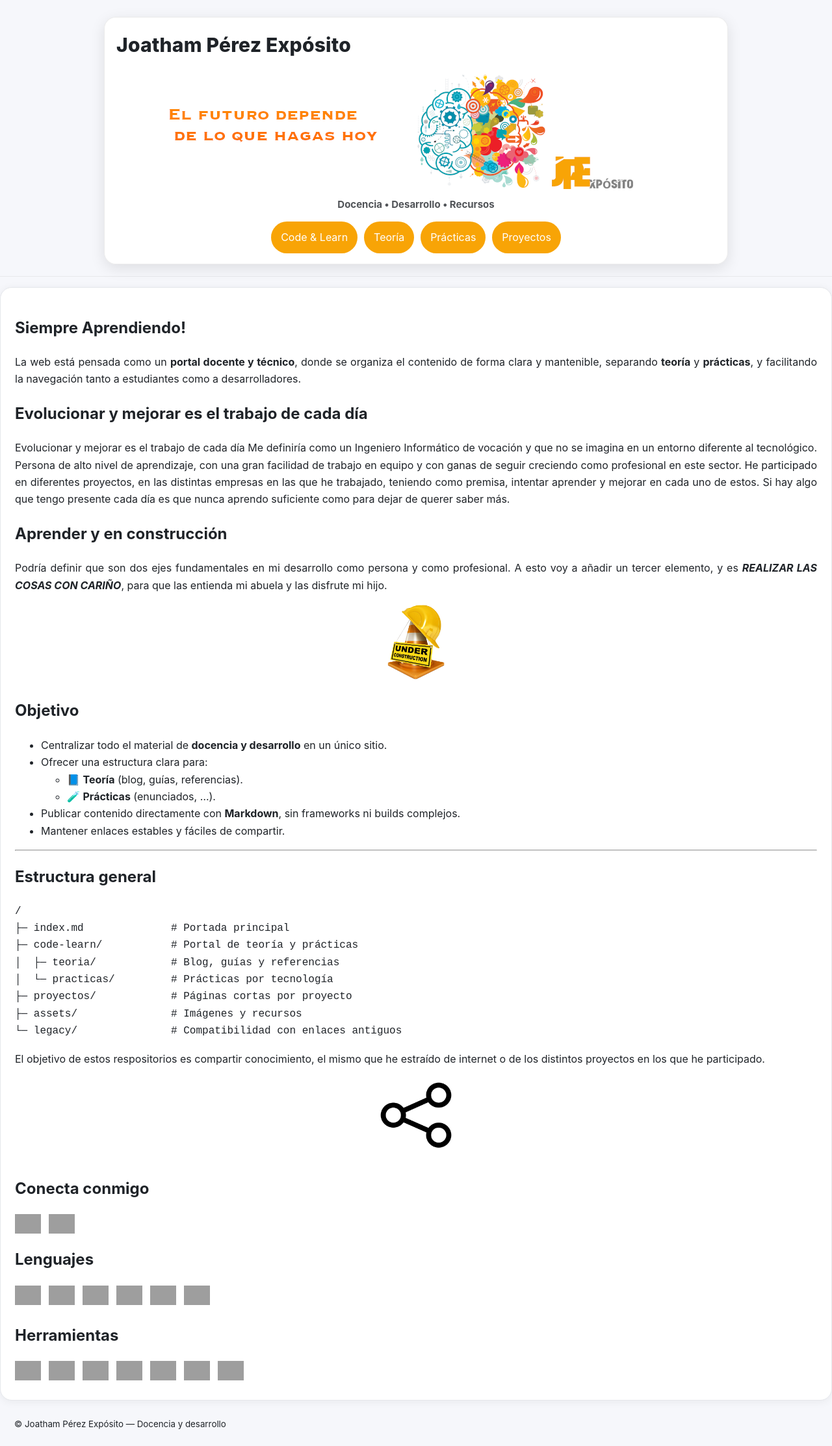
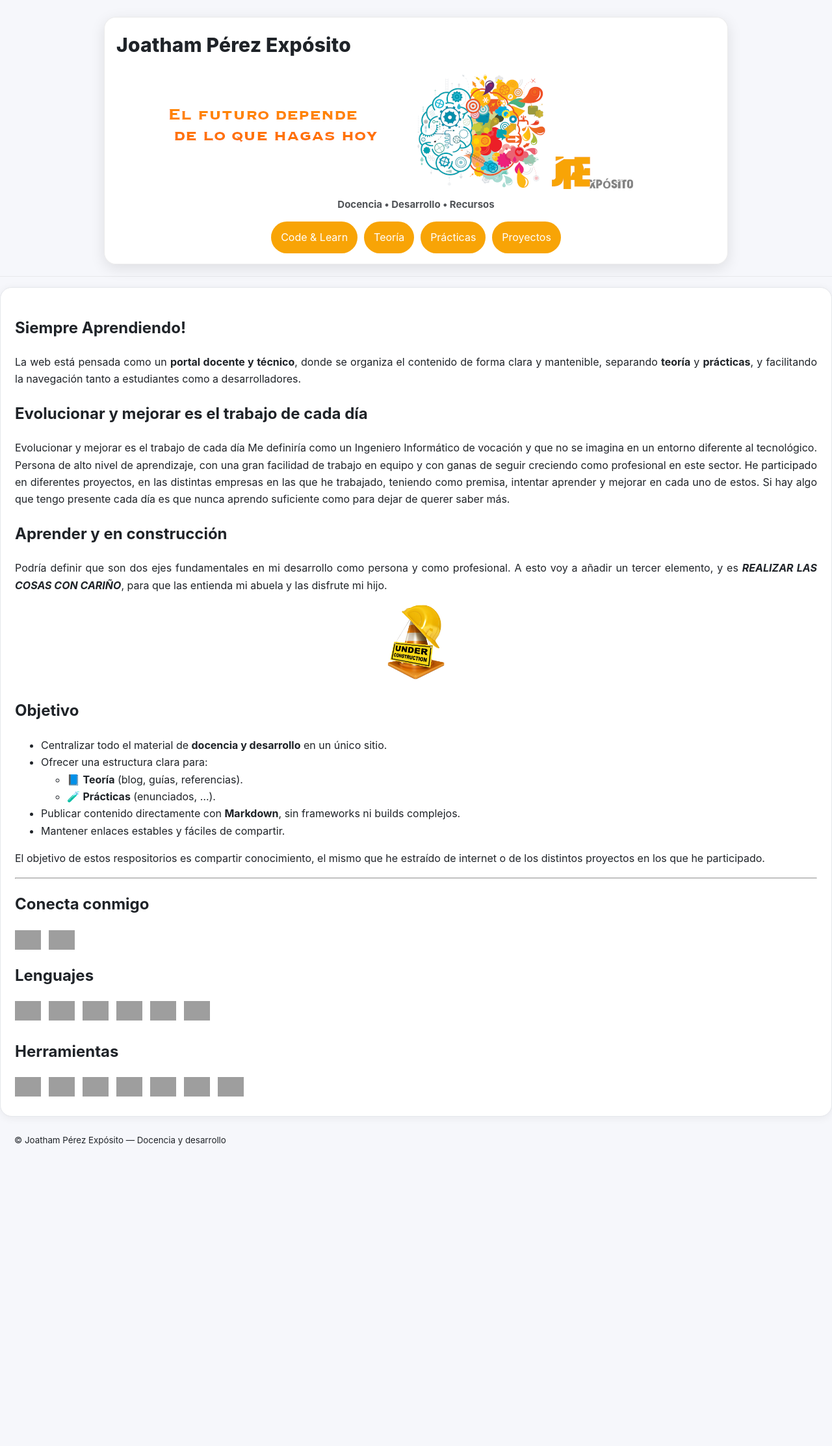
Before and after one commit to jpexposito/jpexposito.github.io, a Jekyll site: the page built from index.md, in a window 1280 px wide. Shown: the whole page at 65% size. Built offline with Jekyll 4.4.1, drawn with Linux system fonts in a browser that asks for light colours; after the commit the page ends 1789 px from its top, so only the background shows below that; grey boxes are pictures that could not be loaded.

Commit message:
Se corrigen los estilos

````diff
--- a/assets/css/site.css
+++ b/assets/css/site.css
@@ -107,6 +107,7 @@ main.container{
   border: 1px solid var(--border);
   border-radius: 18px;
   box-shadow: 0 2px 14px rgba(0,0,0,.06);
+  text-align: justify;
 }
 
 /* Imágenes siempre responsivas */
--- a/index.md
+++ b/index.md
@@ -35,26 +35,9 @@ Podría definir que son dos ejes fundamentales en mi desarrollo como persona y c
 - Publicar contenido directamente con **Markdown**, sin frameworks ni builds complejos.
 - Mantener enlaces estables y fáciles de compartir.
 
----
-
-## Estructura general
-
-```text
-/
-├─ index.md              # Portada principal
-├─ code-learn/           # Portal de teoría y prácticas
-│  ├─ teoria/            # Blog, guías y referencias
-│  └─ practicas/         # Prácticas por tecnología
-├─ proyectos/            # Páginas cortas por proyecto
-├─ assets/               # Imágenes y recursos
-└─ legacy/               # Compatibilidad con enlaces antiguos
-```
-
 El objetivo de estos respositorios es compartir conocimiento, el mismo que he estraído de internet o de los distintos proyectos en los que he participado.
 
-<div align="center">
-    <img src="assets/images/compartir.png" width="10%" height="10%" alt="@jpexposito compartir">
-</div>
+---
 
 ## Conecta conmigo
 
````
